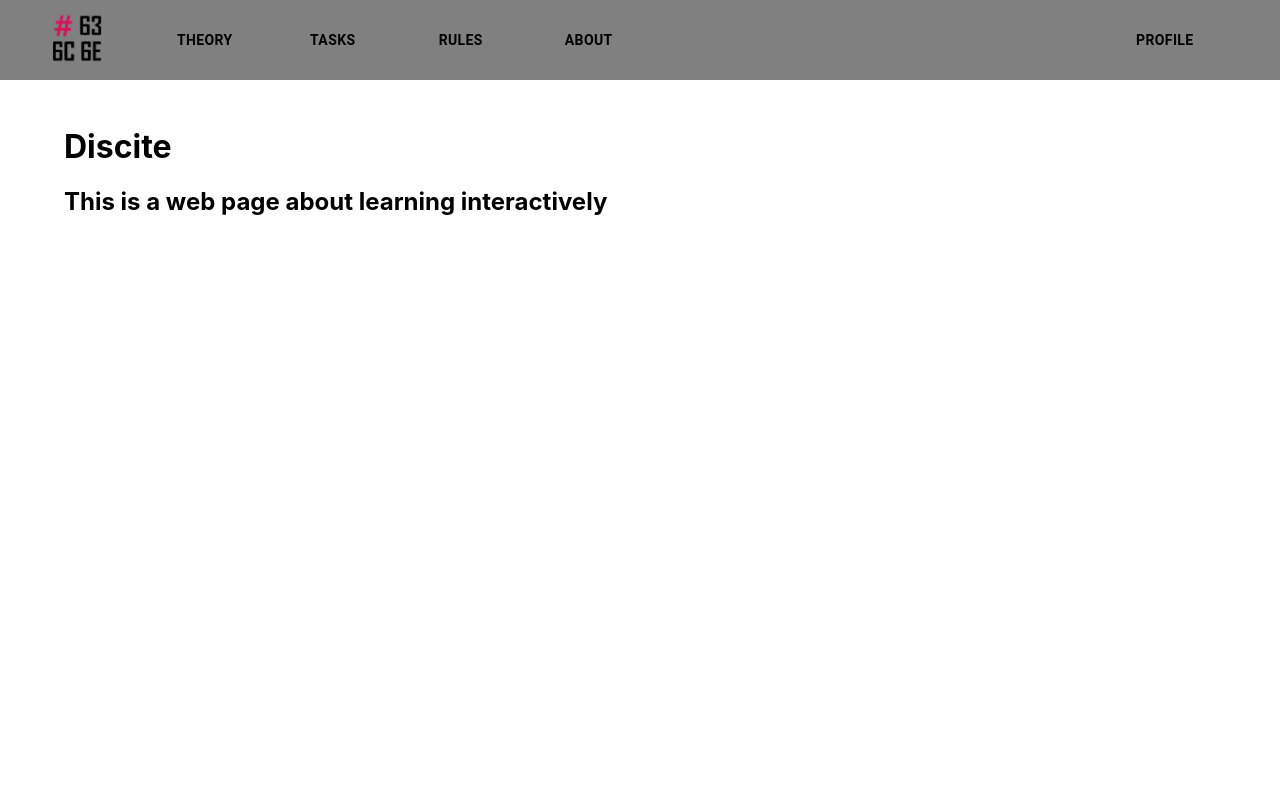
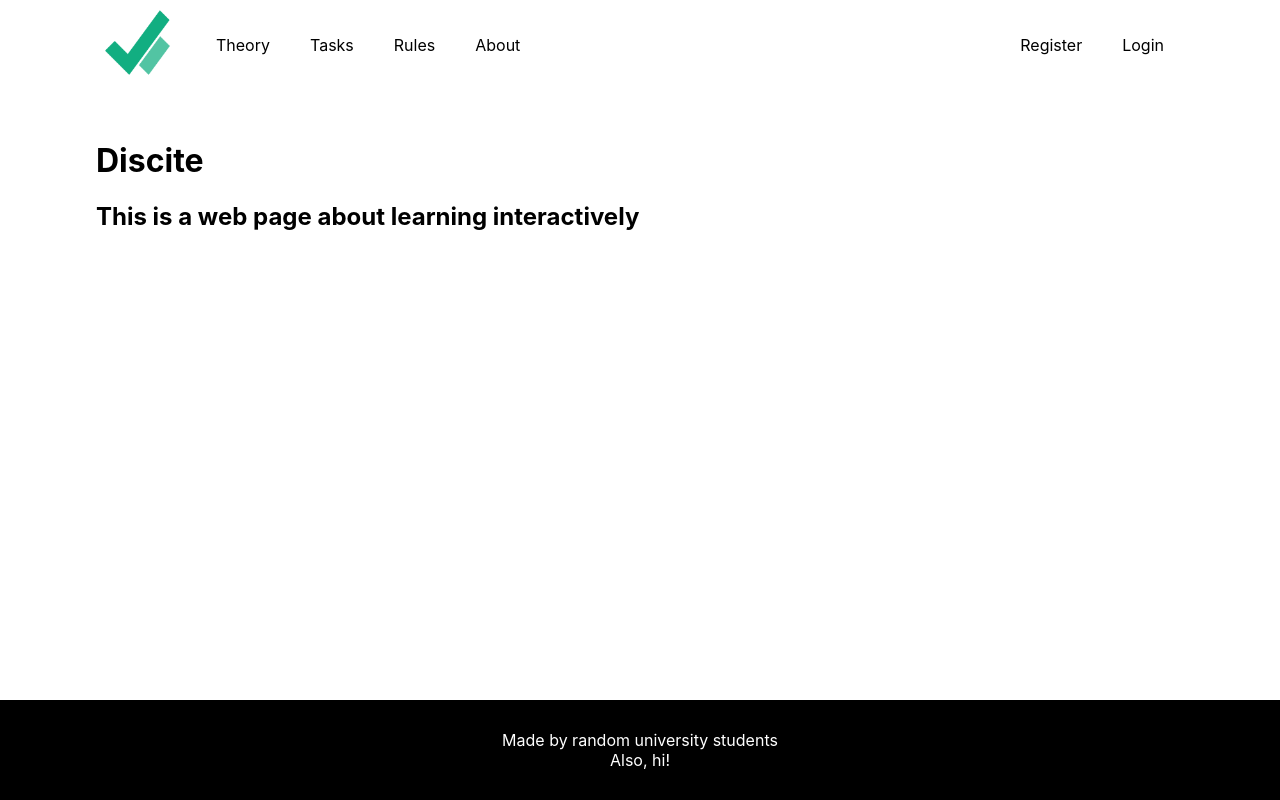
Before and after one commit to irmlin1/HexClanProject, a React (Create React App) app in the folder frontend/: page / in a window 1280 px wide. Built offline with nearby package versions, Linux system fonts and the light colour scheme.

Commit message:
Some upgrades
Changed dashboard, navbar and added footer.
Also tinkered with css a lot

```diff
--- a/frontend/package.json
+++ b/frontend/package.json
@@ -18,6 +18,7 @@
     "react-dom": "^17.0.2",
     "react-router-dom": "^6.2.2",
     "react-scripts": "5.0.0",
+    "styled-components": "^5.3.3",
     "web-vitals": "^2.1.4"
   },
   "scripts": {
--- a/frontend/src/Components/Dashboard.js
+++ b/frontend/src/Components/Dashboard.js
@@ -1,13 +1,18 @@
 import React from "react";
-import {Box} from "@mui/material";
-import '../Styles/HomePage.css'
+import styled from "styled-components";
 
-export default function Dashboard (){
-
+export default function Dashboard () {
     return (
-        <div className={"mainBody"}>
+        <DashboardDiv>
             <h1>Discite</h1>
             <h2>This is a web page about learning interactively</h2>
-        </div>
+        </DashboardDiv>
     );
 }
+
+const DashboardDiv = styled.div`
+    width: var(--web-width);
+    margin-left: auto;
+    margin-right: auto;
+    padding-top: var(--page-top-offset);
+`;
--- /dev/null
+++ b/frontend/src/Components/Footer.js
@@ -0,0 +1,22 @@
+import styled from "styled-components";
+
+const Footer = () => {
+  return <FooterDiv>
+    <span>Made by random university students</span>
+    <span>Also, hi!</span>
+  </FooterDiv>;
+}
+
+export default Footer;
+
+const FooterDiv = styled.div`
+  color: var(--white-1);
+  height: 100px;
+  width: 100%;
+  margin-top: auto;
+  background-color: var(--black-1);
+  display: flex;
+  flex-direction: column;
+  justify-content: center;
+  align-items: center;
+`;
--- a/frontend/src/Components/NavigationBar.js
+++ b/frontend/src/Components/NavigationBar.js
@@ -1,70 +1,89 @@
 import React from 'react'
-import {Button} from "@mui/material";
+import { Link } from "@mui/material";
 import '../Styles/NavigationBar.css';
-
-//replace HEX_CLAN_BLACK.png with websites icon later
+import styled from 'styled-components';
 
 const NavigationBar = () => {
     return (
-        <div className='body'>
-
-            <Button style={navBtn}
-                 onClick={event =>  window.location.href='/'} >
-                <img style={imageS} src={require('../Styles/HEX_CLAN_BLACK.png')} />
-            </Button>
-
-            <Button style={navBtn}
-                 onClick={event =>  window.location.href='/theory'} >
+        <NavBarDiv>
+            <div className="nav-content">
+                <div className="icon-box">
+                    <Link href="/">
+                        <img alt="" src="/img/HexClanProject_icon.png" />
+                    </Link>
+                </div>
+                <div className="nav-button">
+                    <Link href="/theory">
                         Theory
-            </Button>
-
-            <Button style={navBtn}
-                 onClick={event =>  window.location.href='/tasks'} >
+                    </Link>
+                </div>
+                <div className="nav-button">
+                    <Link href="/tasks">
                         Tasks
-            </Button>
-
-            <Button style={navBtn}
-                onClick={event =>  window.location.href='/rules'} >
+                    </Link>
+                </div>
+                <div className="nav-button">
+                    <Link href="/rules">
                         Rules
-            </Button>
-
-            <Button style={navBtn}
-                onClick={event =>  window.location.href='/about'} >
+                    </Link>
+                </div>
+                <div className="nav-button">
+                    <Link href="/about">
                         About
-            </Button>
-
-            <Button style={profileBtn}
-                onClick={event =>  window.location.href='/Register'}>
-                Profile
-            </Button>
-
+                    </Link>
                 </div>
+                <div className="nav-button">
+                    <Link href="/register">
+                        Register
+                    </Link>
+                </div>
+                <div className="nav-button">
+                    <Link href="/login">
+                        Login
+                    </Link>
+                </div>
+            </div>
+        </NavBarDiv>
     )
 }
 
-const navBtn={
-    height: '40px',
-    width: '8%',
-    marginTop: '20px',
-    marginLeft: '2%',
-    color: 'black',
-    padding:'5px',
-    fontWeight: 'bold',
+export default NavigationBar;
+
+const NavBarDiv = styled.div`
+    height: 80px;
+    left: 0;
+    right: 0;
+    background-color: var(--red);
+    position: fixed;
+    background-color: var(--white-1);
+    .nav-content {
+        width: var(--nav-width);
+        margin-left: auto;
+        margin-right: auto;
+        height: 100%;
+        display: flex;
+        align-items: center;
+        padding-top: 5px;
+        padding-bottom: 5px;
+        .icon-box {
+            height: 100%;
+            margin-right: 20px;
+            img {
+                height: 100%;
             }
-
-const imageS={
-    height: '60px',
         }
-
-const profileBtn={
-    height: '40px',
-    width: '8%',
-    float: 'right',
-    marginTop: '20px',
-    marginRight: '5%',
-    color: 'black',
-    padding:'5px',
-    fontWeight: 'bold',
+        .nav-button {
+            display: flex;
+            align-items: center;
+            height: 50%;
+            padding: 0 20px;
+            :nth-last-child(2) {
+                margin-left: auto;
             }
-
-export default NavigationBar
+            a {
+                text-decoration: none;
+                color: var(--black-1);
+            }
+        }
+    }
+`;
--- a/frontend/src/Pages/App.js
+++ b/frontend/src/Pages/App.js
@@ -1,12 +1,14 @@
 import '../Styles/App.css';
 import Dashboard from '../Components/Dashboard';
 import NavigationBar from '../Components/NavigationBar';
+import Footer from '../Components/Footer';
 
 function App() {
   return (
     <div className="App">
       <NavigationBar/>
       <Dashboard/>
+      <Footer/>
     </div>
   );
 }
--- a/frontend/src/Styles/App.css
+++ b/frontend/src/Styles/App.css
@@ -1,7 +1,3 @@
-.App {
-  text-align: center;
-}
-
 .App-logo {
   height: 40vmin;
   pointer-events: none;
--- a/frontend/src/Styles/HomePage.css
+++ /dev/null
@@ -1,5 +0,0 @@
-.mainBody{
-    text-align: left;
-    padding-top: 2%;
-    padding-left: 5%;;
-}
--- a/frontend/src/Styles/NavigationBar.css
+++ b/frontend/src/Styles/NavigationBar.css
@@ -1,10 +1,3 @@
-div.body {
-    background-color: gray;
-    width: 100%;
-    height:80px;
-    text-align: left;
-}
-
 .navBtn{
     height: 40px;
     width: 8%;
@@ -13,10 +6,6 @@ div.body {
     color: black;
     padding:5px;
     font-Weight: bold;
-}
-
-.imageS{
-    height: 60px;
 }
 
 .profileBtn{
--- /dev/null
+++ b/frontend/src/Styles/colors.css
@@ -0,0 +1,48 @@
+/*
+  r - red
+  g - green
+  b - blue
+  a - opacity
+
+  ----------------
+
+  : # xx xx xx xx
+       rr gg bb aa
+
+  -------OR-------
+
+  : rgba(r, g, b, a)
+*/
+
+/*
+  Usage V
+  color: var(--red-1);
+  background-color: var(--white-1-dd);
+*/
+
+
+/*
+ TODO: Add more colors which are necessary and remove the unused ones :TODO
+*/
+:root {
+  --white-1: #ffffffff;
+  --white-1-dd: #ffffffdd;
+  --white-1-bb: #ffffffbb;
+  --white-1-99: #ffffff99;
+
+  --grey-1: #8d8d8dff;
+  --grey-1-dd: #8d8d8ddd;
+  --grey-1-bb: #8d8d8dbb;
+  --grey-1-99: #8d8d8d99;
+
+  --black-1: #000000ff;
+  --black-1-dd: #000000dd;
+  --black-1-bb: #000000bb;
+  --black-1-99: #00000099;
+
+  --red-1: #f34848;
+
+  --green-1: #73f767;
+
+  --blue-1: #4d5efa;
+}
--- /dev/null
+++ b/frontend/src/Styles/global.css
@@ -0,0 +1,12 @@
+:root {
+  --nav-width: 85%;
+  --web-width: 85%;
+  --page-top-offset: 120px;
+}
+
+.App {
+  min-height: 100vh;
+  overflow-x: hidden;
+  display: flex;
+  flex-direction: column;
+}
--- a/frontend/src/index.js
+++ b/frontend/src/index.js
@@ -1,11 +1,14 @@
 import React from 'react';
 import ReactDOM from 'react-dom';
-import './Styles/index.css';
 import App from './Pages/App';
 import Register from './Pages/Register'
 import About from './Pages/About'
 import reportWebVitals from './reportWebVitals';
 import { BrowserRouter as Router, Route, Routes } from "react-router-dom";
+
+import './Styles/index.css';
+import './Styles/colors.css';
+import './Styles/global.css';
 
 ReactDOM.render(
     <React.StrictMode>
```
Also changed, not shown: 2 other files (tests, documents, lock files or other folders). Lines whose indentation alone changed are shown as unchanged.
